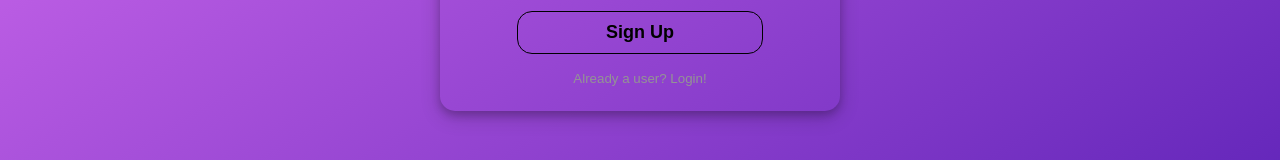
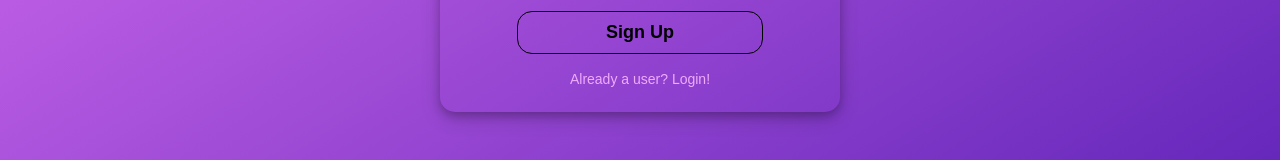
Before and after one commit to OmranAlhasadi/bubbles, a React (Create React App) app in the folder client/: page /signup in a window 1280 px wide. Shown: the part 521-681 px from the top of the page. Built offline with nearby package versions, Linux system fonts and the light colour scheme; a web font is replaced by a local one.

Commit message:
Added favicon

```diff
--- a/client/public/index.html
+++ b/client/public/index.html
@@ -2,7 +2,7 @@
 <html lang="en">
   <head>
     <meta charset="utf-8" />
-    <link rel="icon" href="%PUBLIC_URL%/favicon.ico" />
+    <link rel="icon" href="%PUBLIC_URL%/favicon.svg" type="image/svg+xml"/>
     <meta name="viewport" content="width=device-width, initial-scale=1" />
     <meta name="theme-color" content="#000000" />
     <meta
--- a/client/src/css/SignupPage.module.css
+++ b/client/src/css/SignupPage.module.css
@@ -97,8 +97,9 @@
 .loginButton {
     border: none;
     cursor: pointer;
+    font-size: 14px;
     background-color: transparent;
-    color: rgb(148, 148, 148);
+    color: #f0abfc;
 
 }
 
--- a/client/src/index.js
+++ b/client/src/index.js
@@ -14,7 +14,7 @@ const root = ReactDOM.createRoot(document.getElementById("root"));
 root.render(
   <React.StrictMode>
     <App />
-    <ToastContainer position="top-center" limit={3} />
+    <ToastContainer position="top-center" limit={3} autoClose={3000} />
   </React.StrictMode>
 );
 
--- a/client/src/pages/PersonProfile.js
+++ b/client/src/pages/PersonProfile.js
@@ -115,7 +115,7 @@ const PersonProfile = () => {
                 <svg className={styles.addFriendSVG} viewBox="0 0 16 16">
                   <path d="M6 8a3 3 0 1 0 0-6 3 3 0 0 0 0 6m2-3a2 2 0 1 1-4 0 2 2 0 0 1 4 0m4 8c0 1-1 1-1 1H1s-1 0-1-1 1-4 6-4 6 3 6 4m-1-.004c-.001-.246-.154-.986-.832-1.664C9.516 10.68 8.289 10 6 10c-2.29 0-3.516.68-4.168 1.332-.678.678-.83 1.418-.832 1.664z" />
                   <path
-                    fill-rule="evenodd"
+                    fillRule="evenodd"
                     d="M13.5 5a.5.5 0 0 1 .5.5V7h1.5a.5.5 0 0 1 0 1H14v1.5a.5.5 0 0 1-1 0V8h-1.5a.5.5 0 0 1 0-1H13V5.5a.5.5 0 0 1 .5-.5"
                   />
                 </svg>
```
Also changed, not shown: client/public/favicon.png (added), client/public/favicon.svg (added).
